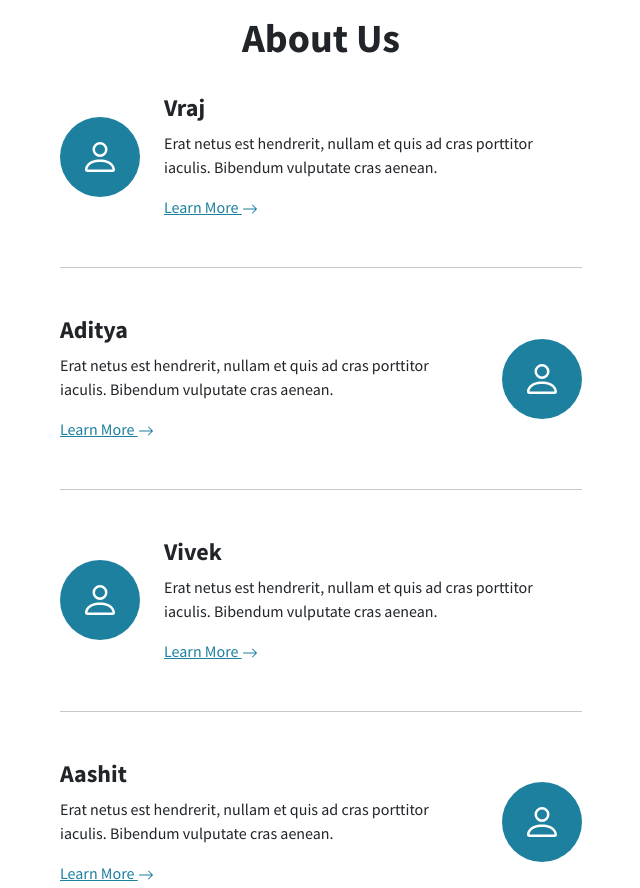
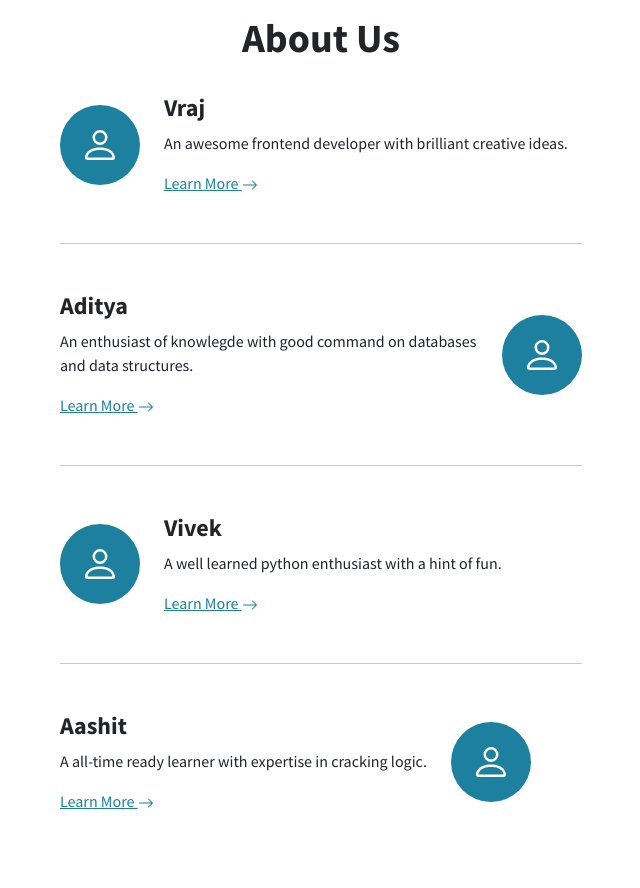
Before and after one commit to Vraj1103/Pythakon, a plain HTML site: page index.html in a window 1280 px wide. Shown: the part 2240-3128 px from the top of the page, without its empty margins (319-959 px from the left). Drawn offline with Linux system fonts and the light colour scheme.

Commit message:
Update index.html

```diff
--- a/index.html
+++ b/index.html
@@ -80,7 +80,7 @@
                         </svg></div>
                     <div>
                         <h4>Vraj</h4>
-                        <p>Erat netus est hendrerit, nullam et quis ad cras porttitor iaculis. Bibendum vulputate cras aenean.</p><a href="#">Learn More&nbsp;<svg xmlns="http://www.w3.org/2000/svg" width="1em" height="1em" fill="currentColor" viewBox="0 0 16 16" class="bi bi-arrow-right">
+                        <p>An awesome frontend developer with brilliant creative ideas.</p><a href="#">Learn More&nbsp;<svg xmlns="http://www.w3.org/2000/svg" width="1em" height="1em" fill="currentColor" viewBox="0 0 16 16" class="bi bi-arrow-right">
                                 <path fill-rule="evenodd" d="M1 8a.5.5 0 0 1 .5-.5h11.793l-3.147-3.146a.5.5 0 0 1 .708-.708l4 4a.5.5 0 0 1 0 .708l-4 4a.5.5 0 0 1-.708-.708L13.293 8.5H1.5A.5.5 0 0 1 1 8z"></path>
                             </svg></a>
                     </div>
@@ -92,7 +92,7 @@
                         </svg></div>
                     <div>
                         <h4>Aditya</h4>
-                        <p>Erat netus est hendrerit, nullam et quis ad cras porttitor iaculis. Bibendum vulputate cras aenean.</p><a href="#">Learn More&nbsp;<svg xmlns="http://www.w3.org/2000/svg" width="1em" height="1em" fill="currentColor" viewBox="0 0 16 16" class="bi bi-arrow-right">
+                        <p>An enthusiast of knowlegde with good command on databases and data structures.</p><a href="#">Learn More&nbsp;<svg xmlns="http://www.w3.org/2000/svg" width="1em" height="1em" fill="currentColor" viewBox="0 0 16 16" class="bi bi-arrow-right">
                                 <path fill-rule="evenodd" d="M1 8a.5.5 0 0 1 .5-.5h11.793l-3.147-3.146a.5.5 0 0 1 .708-.708l4 4a.5.5 0 0 1 0 .708l-4 4a.5.5 0 0 1-.708-.708L13.293 8.5H1.5A.5.5 0 0 1 1 8z"></path>
                             </svg></a>
                     </div>
@@ -104,7 +104,7 @@
                         </svg></div>
                     <div>
                         <h4>Vivek</h4>
-                        <p>Erat netus est hendrerit, nullam et quis ad cras porttitor iaculis. Bibendum vulputate cras aenean.</p><a href="#">Learn More&nbsp;<svg xmlns="http://www.w3.org/2000/svg" width="1em" height="1em" fill="currentColor" viewBox="0 0 16 16" class="bi bi-arrow-right">
+                        <p>A well learned python enthusiast with a hint of fun.</p><a href="#">Learn More&nbsp;<svg xmlns="http://www.w3.org/2000/svg" width="1em" height="1em" fill="currentColor" viewBox="0 0 16 16" class="bi bi-arrow-right">
                                 <path fill-rule="evenodd" d="M1 8a.5.5 0 0 1 .5-.5h11.793l-3.147-3.146a.5.5 0 0 1 .708-.708l4 4a.5.5 0 0 1 0 .708l-4 4a.5.5 0 0 1-.708-.708L13.293 8.5H1.5A.5.5 0 0 1 1 8z"></path>
                             </svg></a>
                     </div>
@@ -116,7 +116,7 @@
                         </svg></div>
                     <div>
                         <h4>Aashit</h4>
-                        <p>Erat netus est hendrerit, nullam et quis ad cras porttitor iaculis. Bibendum vulputate cras aenean.</p><a href="#">Learn More&nbsp;<svg xmlns="http://www.w3.org/2000/svg" width="1em" height="1em" fill="currentColor" viewBox="0 0 16 16" class="bi bi-arrow-right">
+                        <p>A all-time ready learner with expertise in cracking logic.</p><a href="#">Learn More&nbsp;<svg xmlns="http://www.w3.org/2000/svg" width="1em" height="1em" fill="currentColor" viewBox="0 0 16 16" class="bi bi-arrow-right">
                                 <path fill-rule="evenodd" d="M1 8a.5.5 0 0 1 .5-.5h11.793l-3.147-3.146a.5.5 0 0 1 .708-.708l4 4a.5.5 0 0 1 0 .708l-4 4a.5.5 0 0 1-.708-.708L13.293 8.5H1.5A.5.5 0 0 1 1 8z"></path>
                             </svg></a>
                     </div>
```
